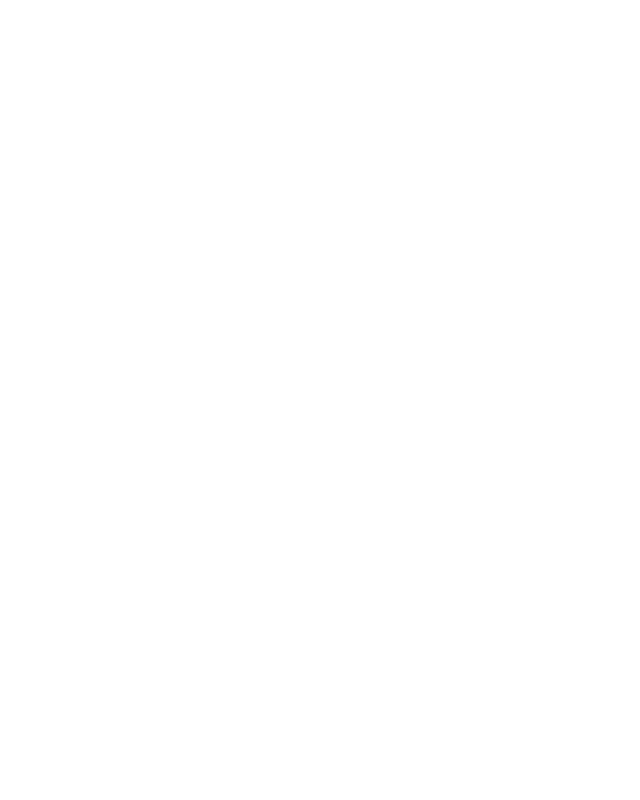
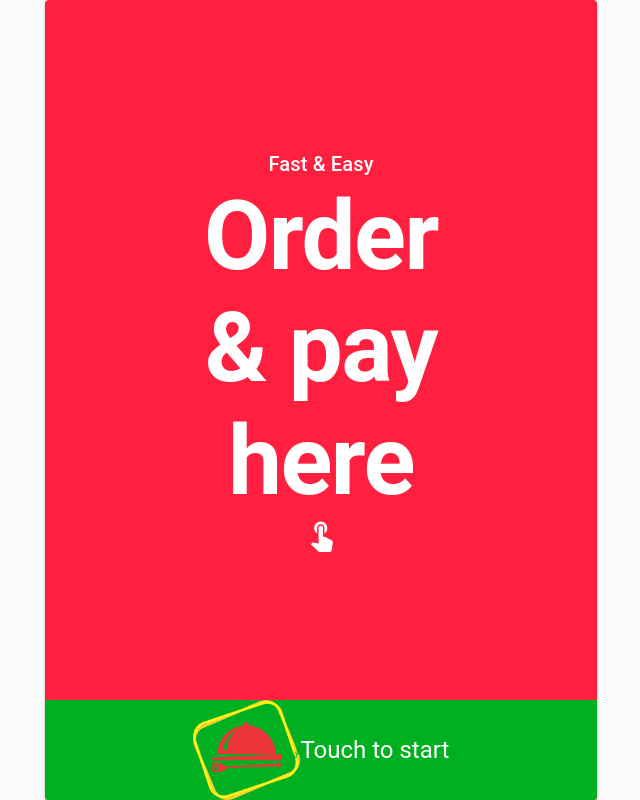
Before and after one commit to Zahra-Hamidi/Order-Kiosk, a React (Create React App) app: page / in a window 1280 px wide. Shown: the whole page, without its empty margins (319-959 px from the left). Built offline with nearby package versions, Linux system fonts and the light colour scheme.

Commit message:
design HomeScreen

```diff
--- a/src/App.js
+++ b/src/App.js
@@ -1,10 +1,41 @@
+import { CssBaseline,ThemeProvider ,Container,Paper, createMuiTheme} from "@material-ui/core";
+import HomeScreen from './screens/HomeScreen'
 
+
+const theme = createMuiTheme({
+  typography:{
+    h1:{
+      fontWeight:'bold'
+    },
+    h2:{
+      fontSize:'2rem',
+      color:'black'
+    },
+    h3:{
+      fontSize:'1.8rem',
+      fontWeight:'bold',
+      color:'white'
+    }
+  },
+  palette:{
+    primary:{main:'#ff1744'},
+    secondary:{
+      main:'#118e16',
+      contrastText:'#ffffff'
+    }
+  }
+})
 
 function App() {
   return (
-    <div>
-
-    </div>
+    <ThemeProvider theme={theme}>
+      <CssBaseline/>
+      <Container maxWidth="sm">
+        <Paper>
+          <HomeScreen></HomeScreen>
+        </Paper>
+      </Container>
+    </ThemeProvider>
   );
 }
 
--- /dev/null
+++ b/src/components/Logo.js
@@ -0,0 +1,11 @@
+import React from 'react'
+import { useStyles } from '../styles'
+
+const Logo = () => {
+    const styles = useStyles();
+    return (
+        <img src="/images/logo.png" alt="Food Order" className={styles.largeLogo}></img>
+    )
+}
+
+export default Logo
--- /dev/null
+++ b/src/screens/HomeScreen.js
@@ -0,0 +1,34 @@
+import { Box,Card,CardActionArea,Typography } from '@material-ui/core'
+import React from 'react'
+import TouchAppIcon from '@material-ui/icons/TouchApp'
+import { useStyles } from '../styles'
+import Logo from '../components/Logo'
+
+const HomeScreen = () => {
+    const styles = useStyles();
+    return (
+        <Card>
+            <CardActionArea>
+                <Box className={[styles.root,styles.red]}>
+                   <Box className={[styles.main,styles.center]}>
+                    <Typography component="h6" variant="h6">
+                        Fast & Easy
+                    </Typography>
+                    <Typography component="h1" variant="h1">
+                        Order <br/> & pay <br/> here
+                    </Typography>
+                    <TouchAppIcon fontSize="large"/>
+                   </Box>
+                   <Box className={[styles.green,styles.center]}>
+                       <Logo large></Logo>
+                       <Typography component="h5" variant="h5">
+                           Touch to start
+                       </Typography>
+                   </Box>
+                </Box>
+            </CardActionArea>
+        </Card>
+    )
+}
+
+export default HomeScreen
--- /dev/null
+++ b/src/styles.js
@@ -0,0 +1,32 @@
+import { makeStyles } from "@material-ui/core";
+
+export const useStyles = makeStyles((theme)=>({
+    root:{
+        height:'100vh',
+        display:'flex',
+        flexDirection:'column'
+    },
+    red:{
+        backgroundColor:'#ff2040',
+        color:'#ffffff'
+    },
+    largeLogo:{
+        height:100,
+    },
+    main:{
+        flex:1,
+        overflow:'auto',
+        flexDirection:'column',
+        display:'flex',
+        color:'#ffffff'
+    },
+    center:{
+        display:'flex',
+        justifyContent:'center',
+        alignItems:'center',
+        textAlign:'center'
+    },
+    green:{
+        backgroundColor:'#00b020'
+    }
+}))
```
